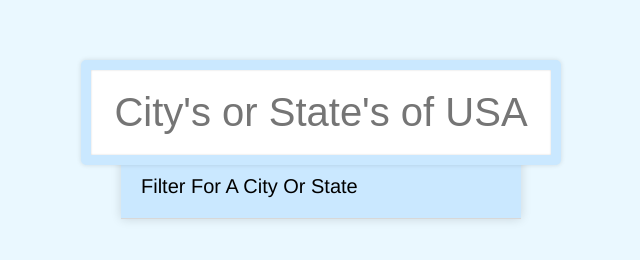
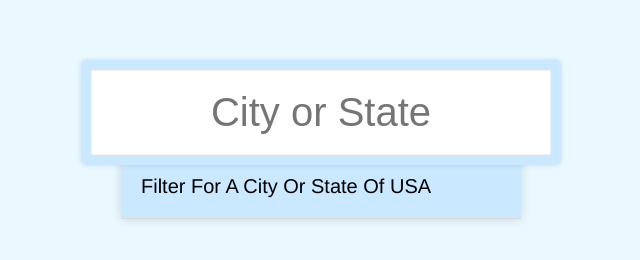
Before and after one commit to ganesh2328/states-of-USA, a plain HTML site: page index.html in a window 1280 px wide. Shown: the whole page, without its empty margins (319-959 px from the left). Drawn offline with Linux system fonts and the light colour scheme; no server answers.

Commit message:
Update index.html

```diff
--- a/index.html
+++ b/index.html
@@ -9,9 +9,9 @@
 </head>
 <body>
         <form class="search-form">
-                <input type="text" class="search" placeholder="City's or State's of USA">
+                <input type="text" class="search" placeholder="City or State">
                 <ul class="suggestions">
-                  <li>Filter for a city or state</li>
+                  <li>Filter for a city or state of USA</li>
                   <!-- <li>or a state</li> -->
                 </ul>
               </form>
```
